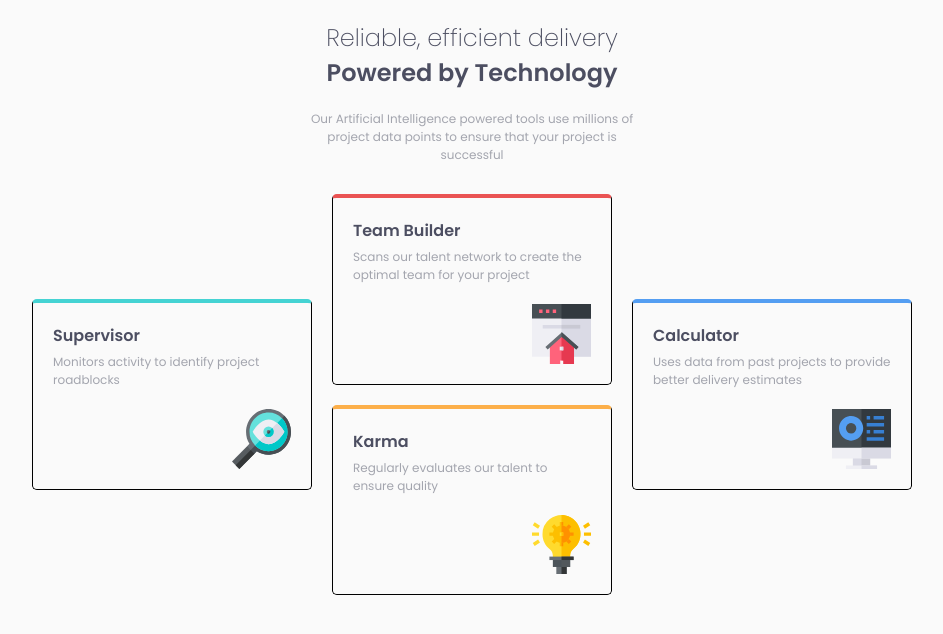
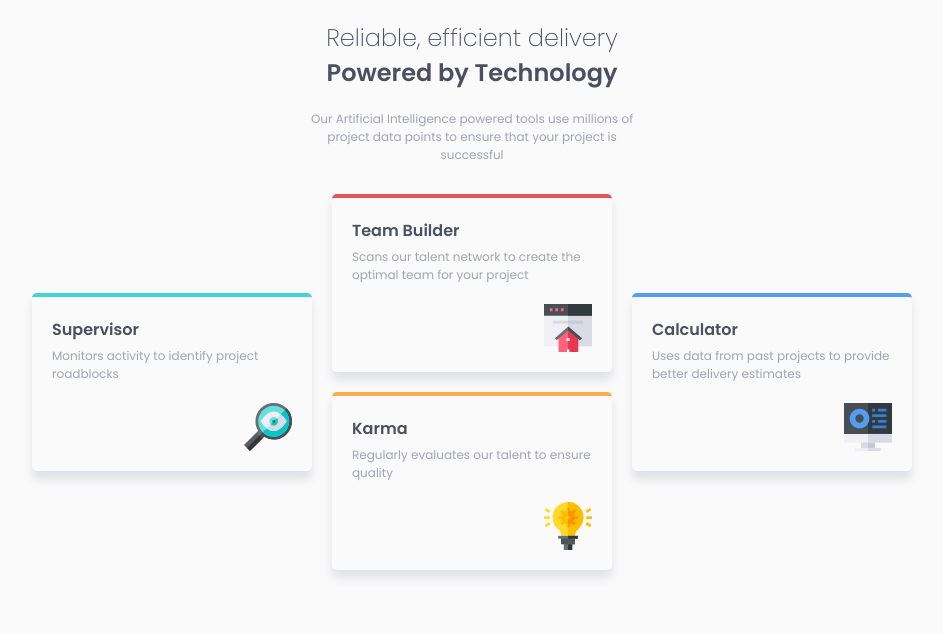
Before and after one commit to noheezybucket/four-card-challenge, a plain HTML site: page index.html in a window 1280 px wide. Shown: the whole page, without its empty margins (168-1111 px from the left). Drawn offline with Linux system fonts and the light colour scheme.

Commit message:
final commit

```diff
--- a/styles.css
+++ b/styles.css
@@ -49,7 +49,7 @@ body {
 
 .box {
   width: 100%;
-  max-width: 320px;
+  max-width: 300px;
   color: hsl(229, 6%, 66%);
   margin: 10px;
 }
@@ -63,7 +63,7 @@ body {
 /* IMAGES  */
 
 img {
-  width: 25%;
+  width: 20%;
   margin-top: 20px;
 }
 
@@ -119,7 +119,8 @@ h3 {
 .blue {
   padding: 20px;
   border-radius: 0.3em;
-  border: 1px solid black;
+  /* border: 1px solid black; */
+  box-shadow: 0px 8px 10px 0px hsl(230, 11%, 89%);
 }
 .red {
   margin-bottom: 20px;
```
